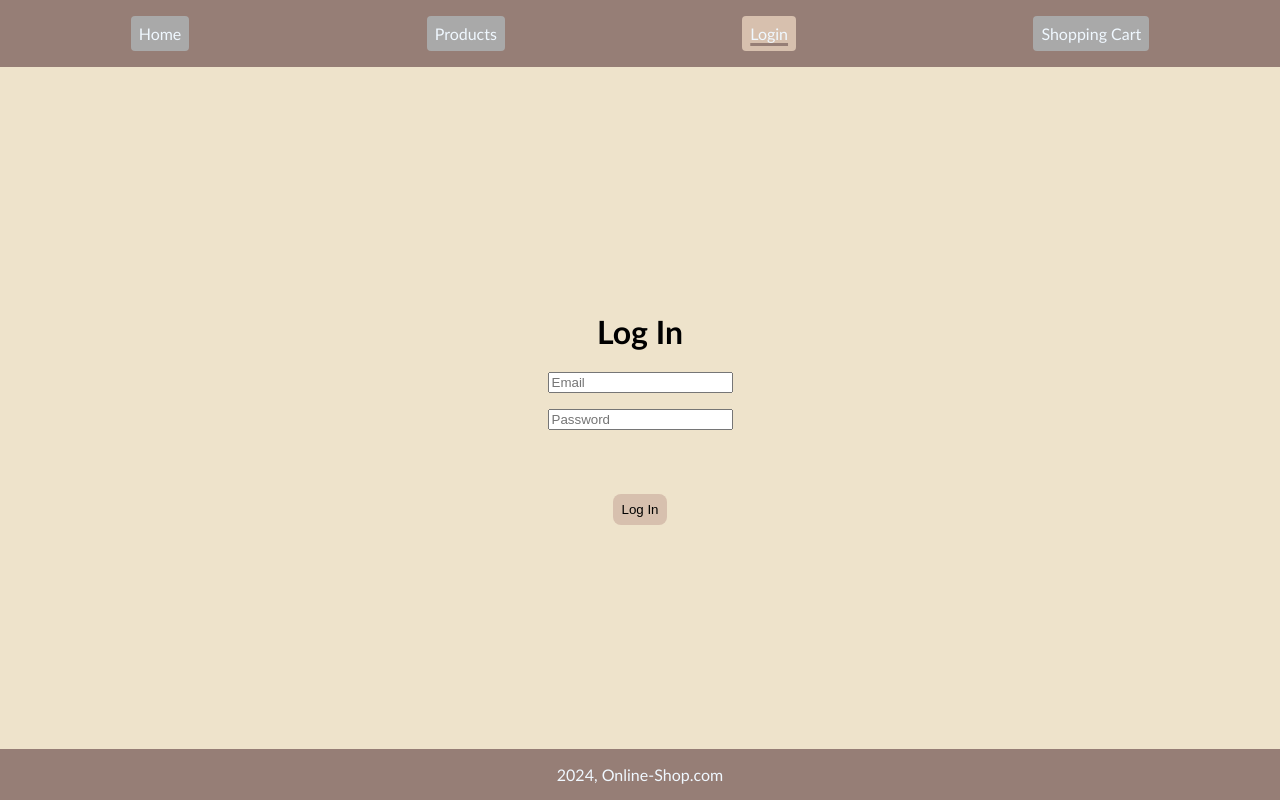
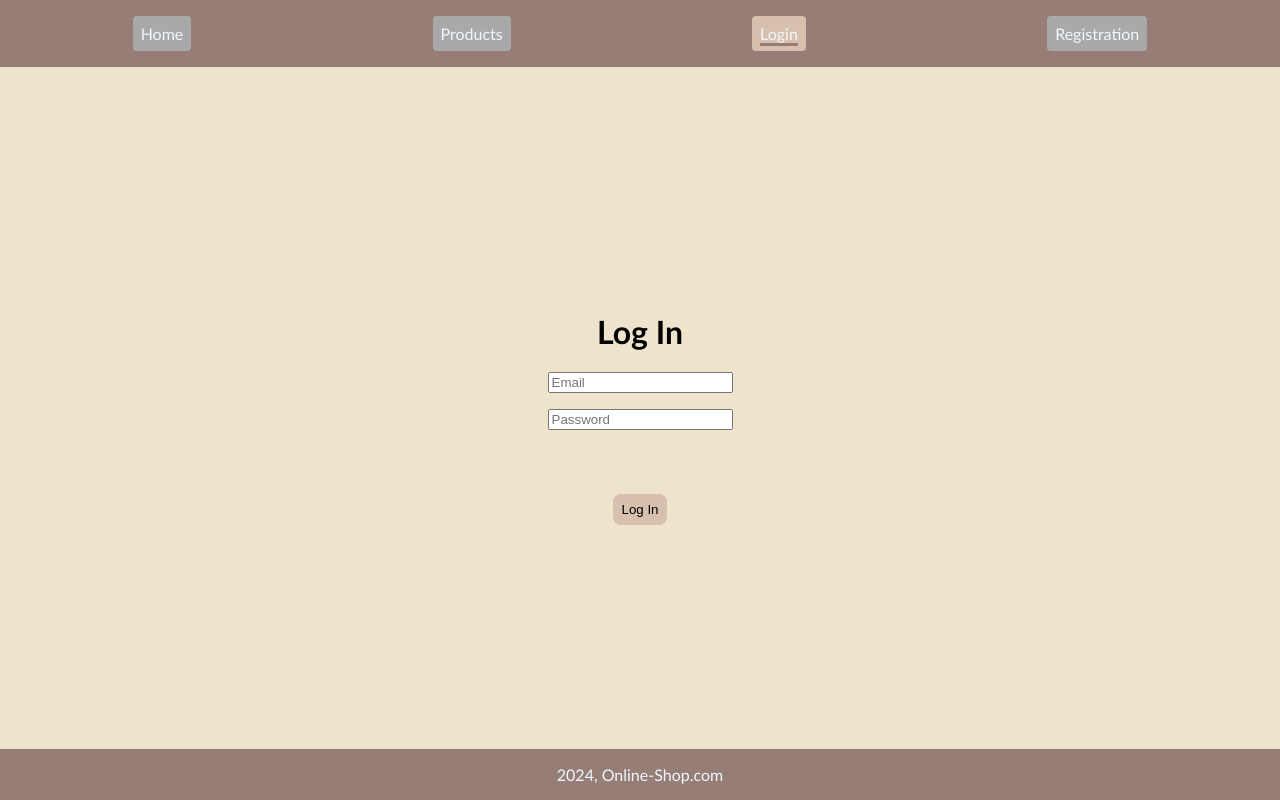
Before and after one commit to lukacafuta/Simple-Online-Shop, a React (Vite) app: page /login in a window 1280 px wide. Built offline with nearby package versions, Linux system fonts and the light colour scheme.

Commit message:
added registration to header bar, added shopping cart to protected route

```diff
--- a/src/components/Header.jsx
+++ b/src/components/Header.jsx
@@ -39,9 +39,14 @@ export default function Header() {
       isDisplayed: isLoggedIn,
     },
     {
+      title: "Registration",
+      path: "/registration",
+      isDisplayed: !isLoggedIn,
+    },
+    {
       title: "Shopping Cart",
       path: "/cart",
-      isDisplayed: true,
+      isDisplayed: isLoggedIn,
     },
   ];
 
@@ -51,7 +56,11 @@ export default function Header() {
         .filter((i) => i.isDisplayed)
         .map((i) => {
           if (i.action) {
-            return <a onClick={i.action} key={i.title}>{i.title}</a>;
+            return (
+              <a onClick={i.action} key={i.title}>
+                {i.title}
+              </a>
+            );
           } else {
             return (
               <NavLink to={i.path} key={i.title}>
--- a/src/router/index.jsx
+++ b/src/router/index.jsx
@@ -7,6 +7,7 @@ import Profile from "./Profile";
 import Products from "./Products";
 import ShoppingCart from "./ShoppingCart";
 import ProductDetail from "./ProductDetail";
+import Registration from "./Registration";
 
 export default function Router() {
   return (
@@ -15,11 +16,12 @@ export default function Router() {
         <Route element={<DefaultLayout />}>
           <Route path="/" element={<Home />} />
           <Route path="/login" element={<Login />} />
+          <Route path="/register" element={<Registration />} />
           <Route path="/products" element={<Products />} />
           <Route path="/products/:productId" element={<ProductDetail />} />
-          <Route path="/cart" element={<ShoppingCart />} />
           <Route element={<ProtectedRoute />}>
             <Route path="/profile" element={<Profile />} />
+            <Route path="/cart" element={<ShoppingCart />} />
           </Route>
           <Route path="*" element={<h1>Page not found</h1>} />
         </Route>
```
Also changed, not shown: src/router/Registration.jsx (+56 -0 lines).
